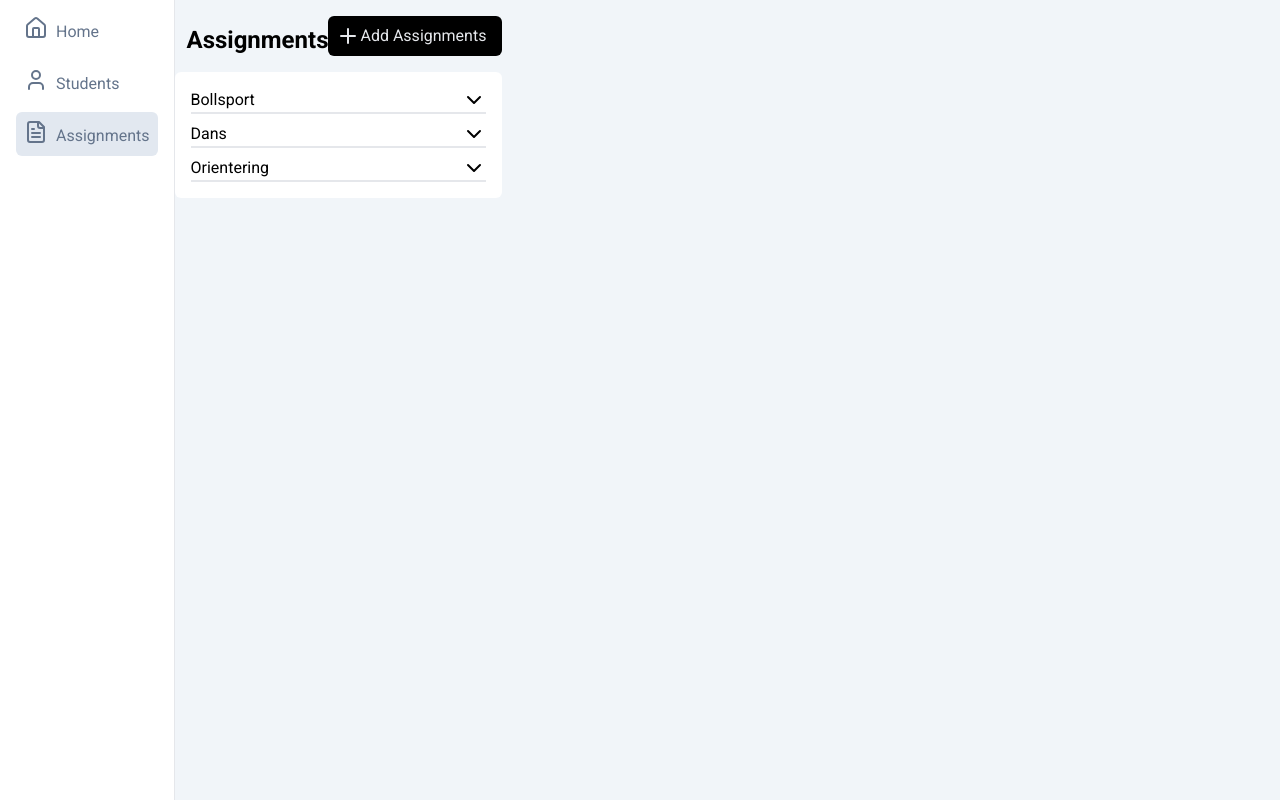
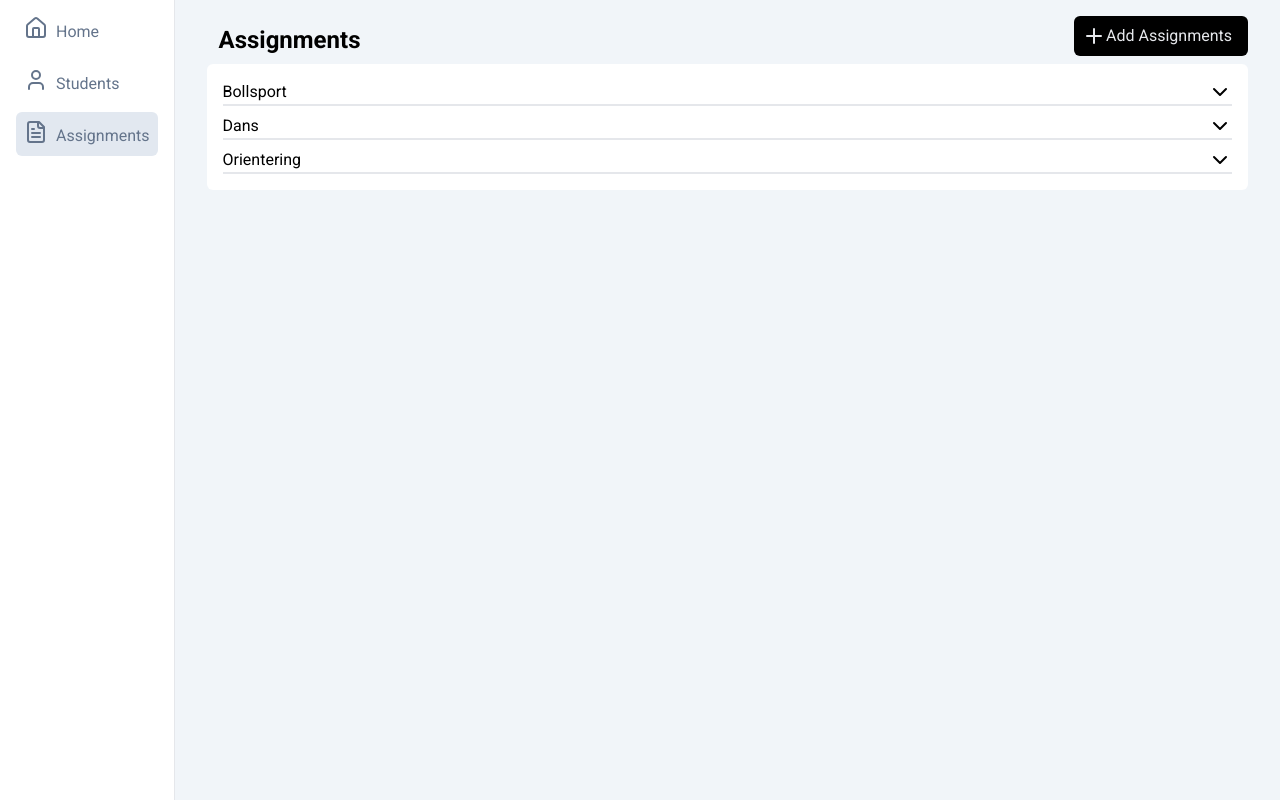
Before and after one commit to martensoderlind/bedomning, a Next.js app: page /assignments in a window 1280 px wide. Built offline with nearby package versions, Linux system fonts and the light colour scheme.

Commit message:
fix layout of assignments

```diff
--- a/src/app/assignments/page.tsx
+++ b/src/app/assignments/page.tsx
@@ -3,8 +3,8 @@ import React from "react";
 
 export default function Page() {
   return (
-    <div>
+    <>
       <AssignmentDashboard />
-    </div>
+    </>
   );
 }
--- a/src/features/assignments/components/assignment-dashboard.tsx
+++ b/src/features/assignments/components/assignment-dashboard.tsx
@@ -6,15 +6,15 @@ import { Plus } from "lucide-react";
 export default function AssignmentDashboard() {
   const assignments = dbAssignments;
   return (
-    <div className="container mx-auto my-4  w-full">
-      <div className="flex justify-between ">
+    <div className="container mx-auto my-4 w-full">
+      <div className="flex justify-between mx-8 my-0">
         <p className="text-2xl font-bold pt-2 pl-3">Assignments</p>
         <button className="flex rounded-md bg-black text-gray-200 py-2 px-2 pr-4">
           <Plus />
           Add Assignments
         </button>
       </div>
-      <div className="rounded-md bg-white my-4 py-2 px-4 border-1">
+      <div className="rounded-md bg-white mx-8 my-2 py-2 px-4 border-1">
         {assignments.map((assignment) => (
           <Assignment key={assignment.id} assignment={assignment} />
         ))}
```
